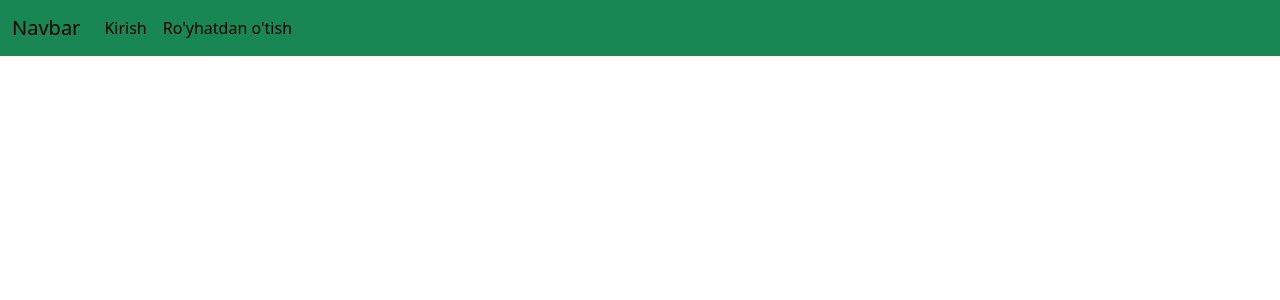
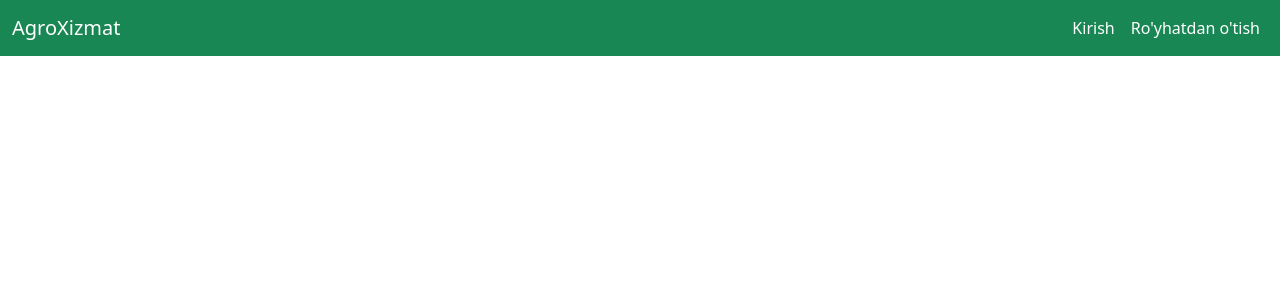
Before and after one commit to Ibrohim571/my_blog_2, a Django app: page / in a window 1280 px wide. Shown: the top 300 px of the page. Run offline with Django 5.2, Linux system fonts and the light colour scheme.

Commit message:
restyle navbar

```diff
--- a/templates/base.html
+++ b/templates/base.html
@@ -18,7 +18,8 @@
 <body>
     <nav class="navbar navbar-expand-lg bg-success">
         <div class="container-fluid">
-            <a class="navbar-brand" href="#">Navbar</a>
+            <!-- <img src="{% static 'images/logo.png' %}" alt="Logo" class="navbar-brand"> -->
+            <a class="navbar-brand text-white" href="#">AgroXizmat</a>
             <button class="navbar-toggler" type="button" data-bs-toggle="collapse"
                 data-bs-target="#navbarSupportedContent" aria-controls="navbarSupportedContent" aria-expanded="false"
                 aria-label="Toggle navigation">
@@ -28,22 +29,22 @@
                 {% if user.is_authenticated %}
                 <ul class="navbar-nav me-auto mb-2 mb-lg-0">
                     <li class="nav-item">
-                        <a class="nav-link active" aria-current="page" href="#">Bosh sahifa</a>
+                        <a class="nav-link active text-white" aria-current="page" href="#">Bosh sahifa</a>
                     </li>
                     <li class="nav-item">
-                        <a class="nav-link active" aria-current="page" href="#">Xizmatlar</a>
+                        <a class="nav-link active text-white" aria-current="page" href="#">Xizmatlar</a>
                     </li>
                     <li class="nav-item">
-                        <a class="nav-link active" aria-current="page" href="#">Bozor</a>
+                        <a class="nav-link active text-white" aria-current="page" href="#">Bozor</a>
                     </li>
                     <li class="nav-item">
-                        <a class="nav-link active" aria-current="page" href="#">Maqolalar</a>
+                        <a class="nav-link active text-white" aria-current="page" href="#">Maqolalar</a>
                     </li>
                     <li class="nav-item">
-                        <a class="nav-link active" aria-current="page" href="#">Aloqa</a>
+                        <a class="nav-link active text-white" aria-current="page" href="#">Aloqa</a>
                     </li>
                     <li class="nav-item dropdown">
-                        <a class="nav-link dropdown-toggle" href="#" role="button" data-bs-toggle="dropdown"
+                        <a class="nav-link dropdown-toggle text-white" href="#" role="button" data-bs-toggle="dropdown"
                             aria-expanded="false">
                             O'zbek
                         </a>
@@ -54,21 +55,29 @@
                         </ul>
                     </li>
                 </ul>
+                <div class="ms-auto">
                     <ul class="navbar-nav me-auto mb-2 mb-lg-0">
                         <li class="nav-item">
-                        <a class="nav-link active" aria-current="page" href="{% url 'logout' %}">Chiqish</a>
+                            <a class="nav-link active text-danger" aria-current="page"
+                                href="{% url 'logout' %}">Chiqish</a>
                         </li>
                     </ul>
+                </div>
                 {% else %}
-                <ul class="navbar-nav me-auto mb-2 mb-lg-0">
+                <div class="ms-auto">
+                    <ul class="navbar-nav me-auto mb-2 mb-lg-0 ml-5">
                         <li class="nav-item">
-                        <a class="nav-link active" aria-current="page" href="{% url 'login' %}">Kirish</a>
+                            <a class="nav-link active text-white" aria-current="page"
+                                href="{% url 'login' %}">Kirish</a>
                         </li>
                         <li class="nav-item">
-                        <a class="nav-link active" aria-current="page" href="{% url 'signup' %}">Ro'yhatdan
+                            <a class="nav-link active text-white" aria-current="page"
+                                href="{% url 'signup' %}">Ro'yhatdan
                                 o'tish</a>
                         </li>
                     </ul>
+
+                </div>
                 {% endif %}
             </div>
         </div>
```
Also changed, not shown: db.sqlite3, images/logo.jpg (added). Lines whose indentation alone changed are shown as unchanged.
